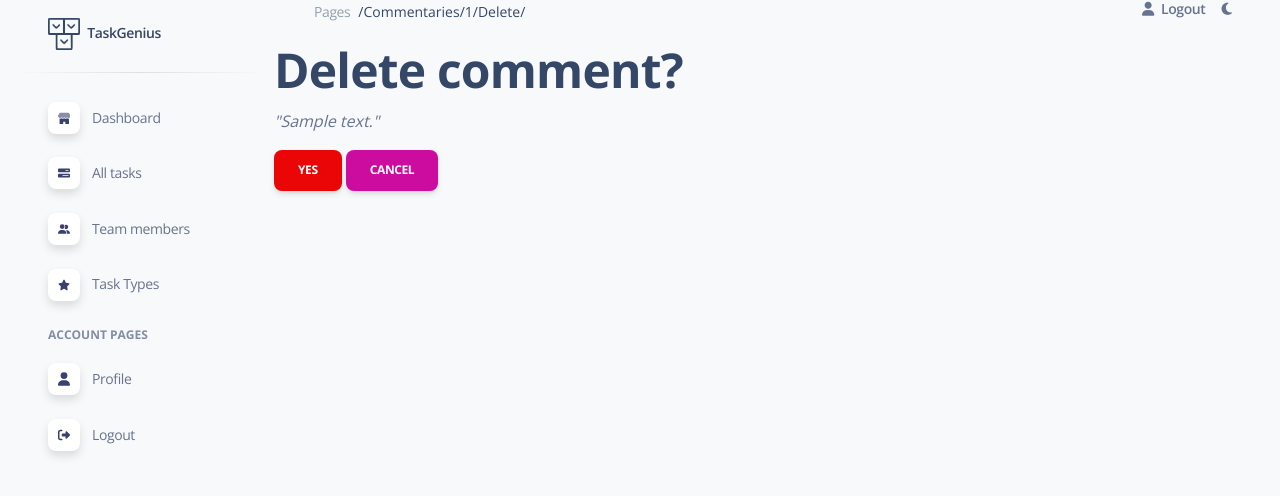
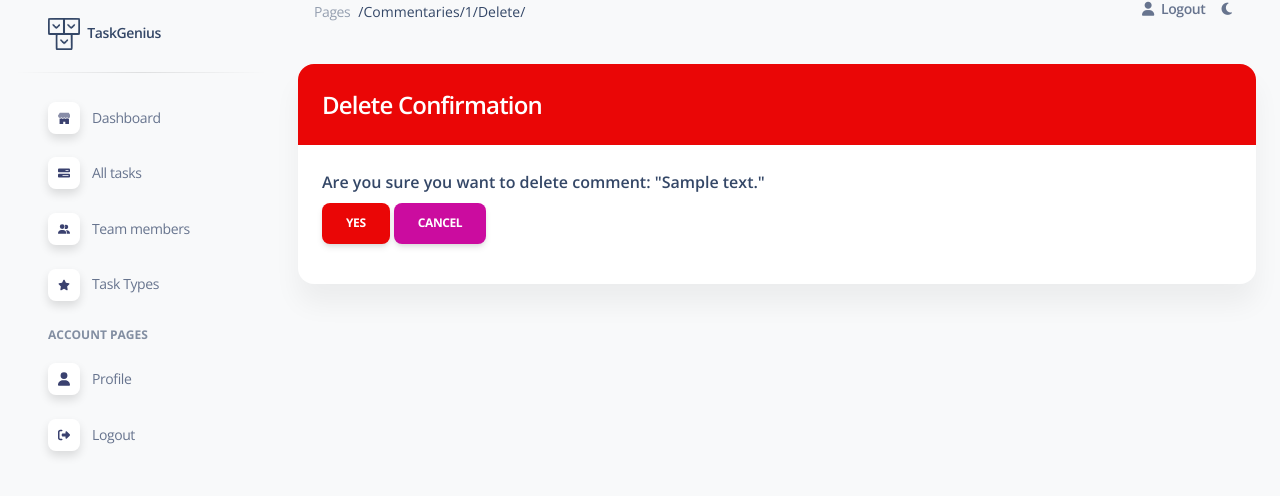
Before and after one commit to olenaliuby/task-manager, a Django app: page /commentaries/1/delete/ in a window 1280 px wide. Shown: the part 22-518 px from the top of the page. Run offline with Django 4.2, Linux system fonts and the light colour scheme; a user stored in the database is signed in; tables that the repository leaves empty hold one stand-in row (values such as "Sample post"); some libraries are stand-ins or nearby versions.

Commit message:
refactor: Changed commentary confirm delete

```diff
--- a/templates/manager/commentary_confirm_delete.html
+++ b/templates/manager/commentary_confirm_delete.html
@@ -1,12 +1,23 @@
 {% extends "base.html" %}
 
 {% block content %}
-  <h1>Delete comment?</h1>
-  <p><i>"{{ commentary.content }}"</i></p>
-  <form action="" method="post">
-    {% csrf_token %}
-
-    <input type="submit" value="Yes" class="btn btn-danger">
-    <a href="{% url "manager:task-detail" pk=commentary.task.id %}" class="btn btn-primary">Cancel</a>
-  </form>
+  <div class="container-fluid py-4">
+    <div class="row justify-content-center">
+      <div class="col-lg-12">
+        <div class="card">
+          <div class="card-header bg-danger text-white">
+            <h4 class="mb-0 text-white">Delete Confirmation</h4>
+          </div>
+          <div class="card-body">
+            <h6>Are you sure you want to delete comment: "{{ commentary.content }}"</h6>
+            <form action="" method="post">
+              {% csrf_token %}
+              <input type="submit" value="Yes" class="btn btn-danger">
+              <a href="{% url "manager:task-detail" pk=commentary.task.id %}" class="btn btn-primary">Cancel</a>
+            </form>
+          </div>
+        </div>
+      </div>
+    </div>
+  </div>
 {% endblock %}
```
